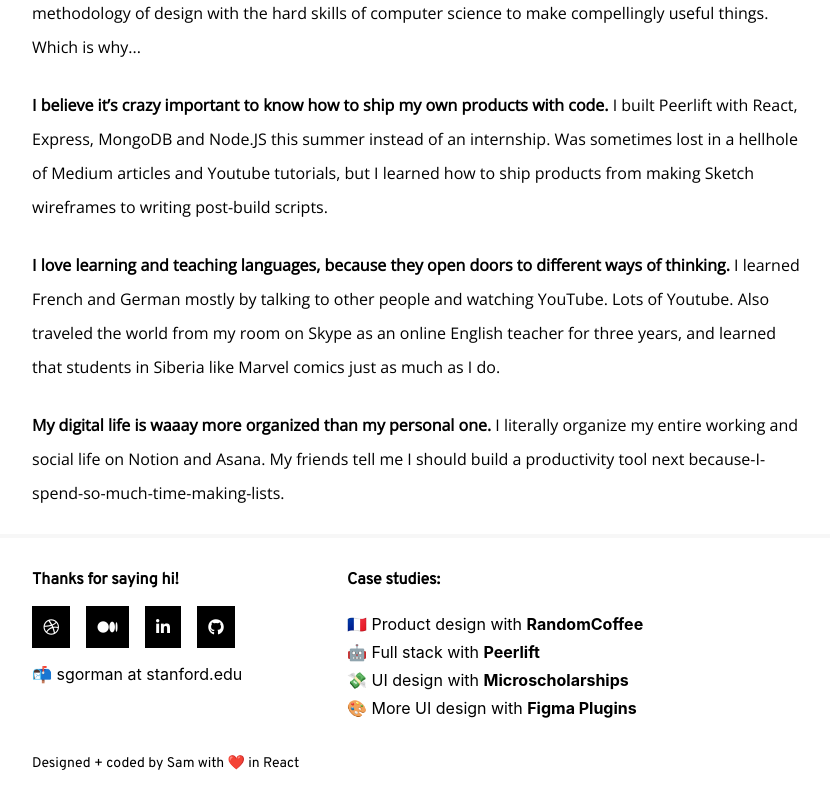
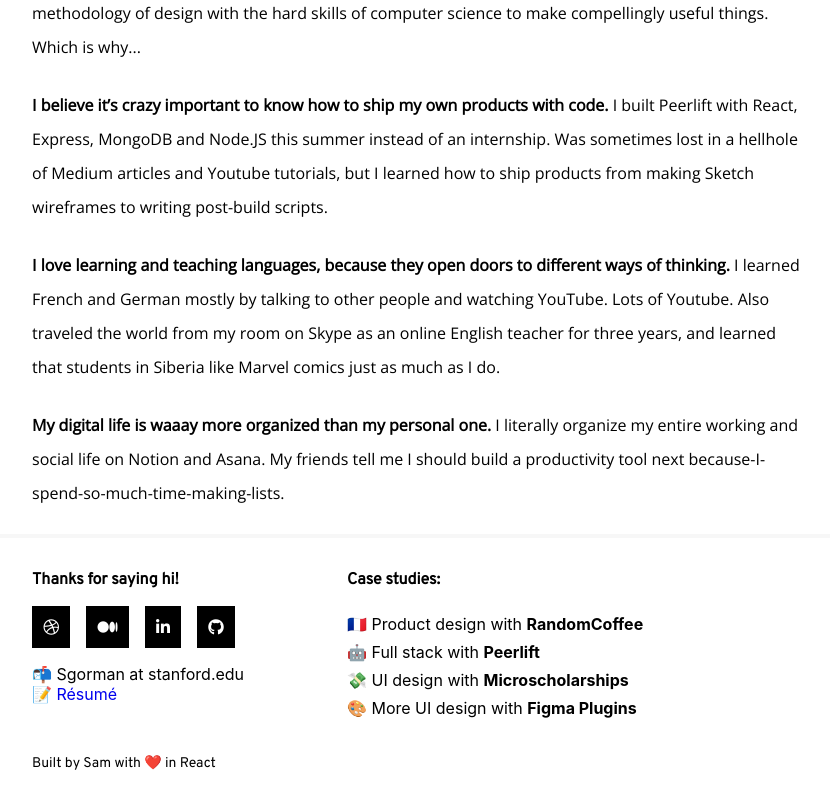
Before and after one commit to samjgorman/portfolio_new, a React (Create React App) app: page /about in a window 1280 px wide. Shown: the part 924-1724 px from the top of the page, without its empty margins (224-1054 px from the left). Built offline with nearby package versions, Linux system fonts and the light colour scheme.

Commit message:
link changes, resume

```diff
--- a/src/footer.css
+++ b/src/footer.css
@@ -1,3 +1,17 @@
+a{
+    text-decoration:none;
+    cursor:pointer;
+}
+
+a:visited{
+    text-decoration: none;
+    color: black;
+}
+
+a:hover{
+    color: #f03f6d
+}
+
 .footer-wrapper{
     border-top-style: solid;
     border-top-width: 0.3em;
--- a/src/footer.js
+++ b/src/footer.js
@@ -3,6 +3,8 @@
 import './footer.css';
 import Social from "./components/social";
 import { Link, BrowserRouter as Router, Route, Switch } from 'react-router-dom';
+import Resume from "./images/resume.pdf"
+
 
 const Contact = styled.div`
 
@@ -24,7 +26,10 @@
                 link = "https://www.linkedin.com/in/gormansam/"/>
                  <Social image = "fab fa-github"
                 link = "https://github.com/samjgorman"/>
-                <Contact> 📬 sgorman at stanford.edu</Contact>
+                <Contact> 📬 Sgorman at stanford.edu</Contact>
+                <a href = {Resume} target = "_blank">📝 Résumé</a>
+
+
             </div>
 
 
@@ -38,7 +43,7 @@
             </div>
 
         </div>
-        <div className = "footer-text">Designed + coded by Sam with ❤️ in React</div>
+        <div className = "footer-text">Built by Sam with ❤️ in React</div>
     </div>
 
   )
```
Also changed, not shown: 1 other file (tests, documents, lock files or other folders).
